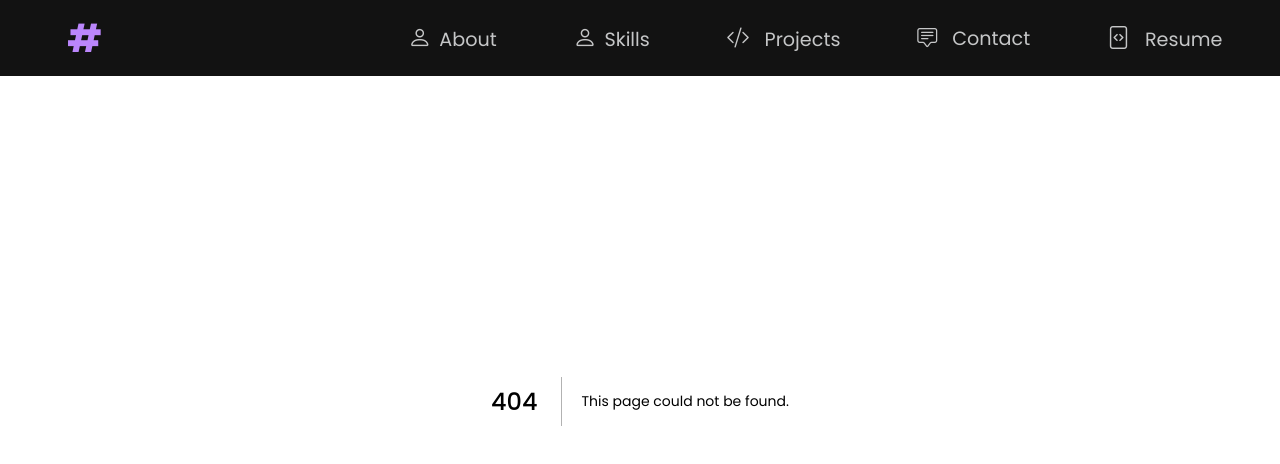
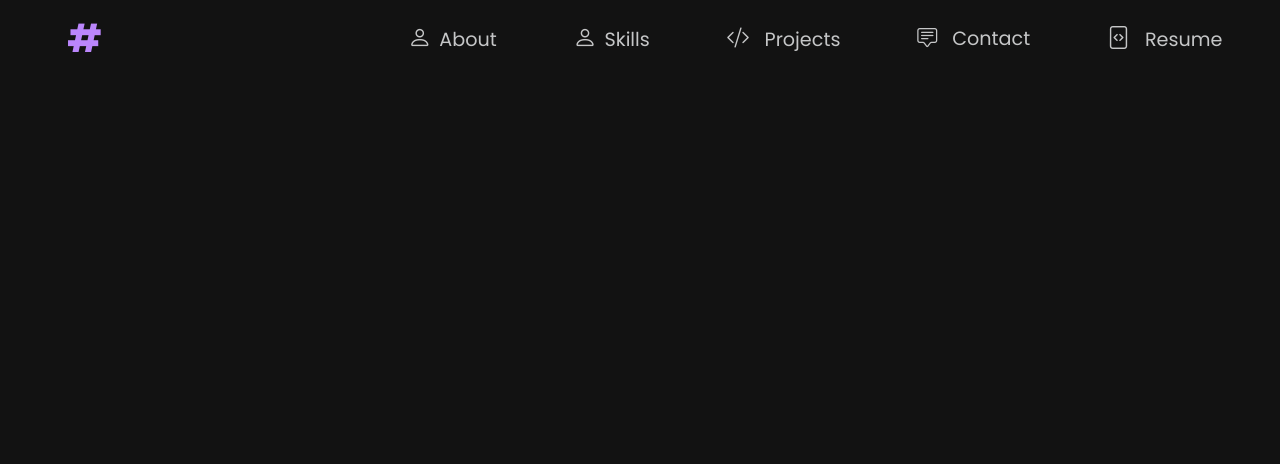
Before and after one commit to kpanesar88/portfolio, a Next.js app: page /resume in a window 1280 px wide. Before the commit this address had no page. Shown: the top 464 px of the page. Built offline with nearby package versions, Linux system fonts and the light colour scheme; a web font is replaced by a local one.

Commit message:
resume added

```diff
--- /dev/null
+++ b/app/page-components/resumepage/resume.css
@@ -0,0 +1,93 @@
+/* Smooth scroll for entire page */
+html {
+  scroll-behavior: smooth;
+}
+
+/* Top wrapper with space for navbar */
+.resume-page-wrapper {
+  padding-top: 100px; /* space for navbar */
+  display: flex;
+  flex-direction: column;
+  align-items: center;
+  background-color: transparent;
+}
+
+/* Fullscreen PDF viewer */
+.pdf-wrapper {
+  width: 100vw;
+  height: calc(100vh - 100px); /* 100vh minus navbar */
+  display: flex;
+  justify-content: center;
+  align-items: center;
+  margin-bottom: 2rem;
+}
+
+/* Actual container around iframe */
+.pdf-frame {
+  position: relative;
+  width: 100%;
+  height: 100%;
+  background-color: transparent;
+  overflow: hidden;
+  border-radius: 0;
+  box-shadow: none;
+  display: flex;
+  justify-content: center;
+  align-items: start;
+}
+
+/* The iframe showing the PDF */
+.pdf-iframe {
+  width: 100%;
+  height: 100%;
+  border: none;
+  transform: scale(1.2); /* ✅ makes PDF content bigger */
+  transform-origin: top center;
+}
+
+/* Control buttons */
+.button-group {
+  display: flex;
+  flex-wrap: wrap;
+  gap: 1rem;
+  justify-content: center;
+  margin-top: 1rem;
+}
+
+.resume-btn {
+  display: flex;
+  align-items: center;
+  gap: 0.5rem;
+  padding: 0.75rem 1.5rem;
+  color: white;
+  border-radius: 0.5rem;
+  text-decoration: none;
+  font-weight: 500;
+  transition: all 0.3s ease;
+  box-shadow: 0 10px 20px rgba(0, 0, 0, 0.15);
+  transform: scale(1);
+}
+
+.resume-btn:hover {
+  transform: scale(1.05);
+}
+
+.resume-btn.purple {
+  background-color: #6b21a8;
+}
+
+.resume-btn.purple:hover {
+  background-color: #581c87;
+}
+
+.resume-btn.dark {
+  background-color: #111827;
+}
+
+.resume-btn.dark:hover {
+  background-color: #1f2937;
+}
+
+.icon {
+  font-size: 1.25rem;
+}
--- /dev/null
+++ b/app/page-components/resumepage/resume.tsx
@@ -0,0 +1,43 @@
+"use client";
+
+import { FiDownload, FiExternalLink } from 'react-icons/fi';
+import './resume.css';
+
+export default function ResumePage() {
+  const pdfUrl = '/resume/Karanveer_Resume.pdf';
+
+  return (
+    <div className="resume-page-wrapper">
+      <div className="pdf-wrapper">
+        <div className="pdf-frame">
+          <iframe
+            src={`${pdfUrl}#toolbar=0&navpanes=0`}
+            className="pdf-iframe"
+            title="Resume Preview"
+          />
+        </div>
+      </div>
+
+      <div className="button-group">
+        <a
+          href={pdfUrl}
+          download="Karanveer_Singh_Resume.pdf"
+          className="resume-btn purple"
+        >
+          <FiDownload className="icon" />
+          <span>Download PDF</span>
+        </a>
+
+        <a
+          href={pdfUrl}
+          target="_blank"
+          rel="noopener noreferrer"
+          className="resume-btn dark"
+        >
+          <FiExternalLink className="icon" />
+          <span>Open Fullscreen</span>
+        </a>
+      </div>
+    </div>
+  );
+}
--- /dev/null
+++ b/app/resume/page.tsx
@@ -0,0 +1,9 @@
+import ResumeViewer from "../page-components/resumepage/resume";
+
+export default function ResumePage() {
+  return (
+    <>
+        <ResumeViewer />
+    </>
+  );
+}
```
Also changed, not shown: 1 other file (tests, documents, lock files or other folders).
